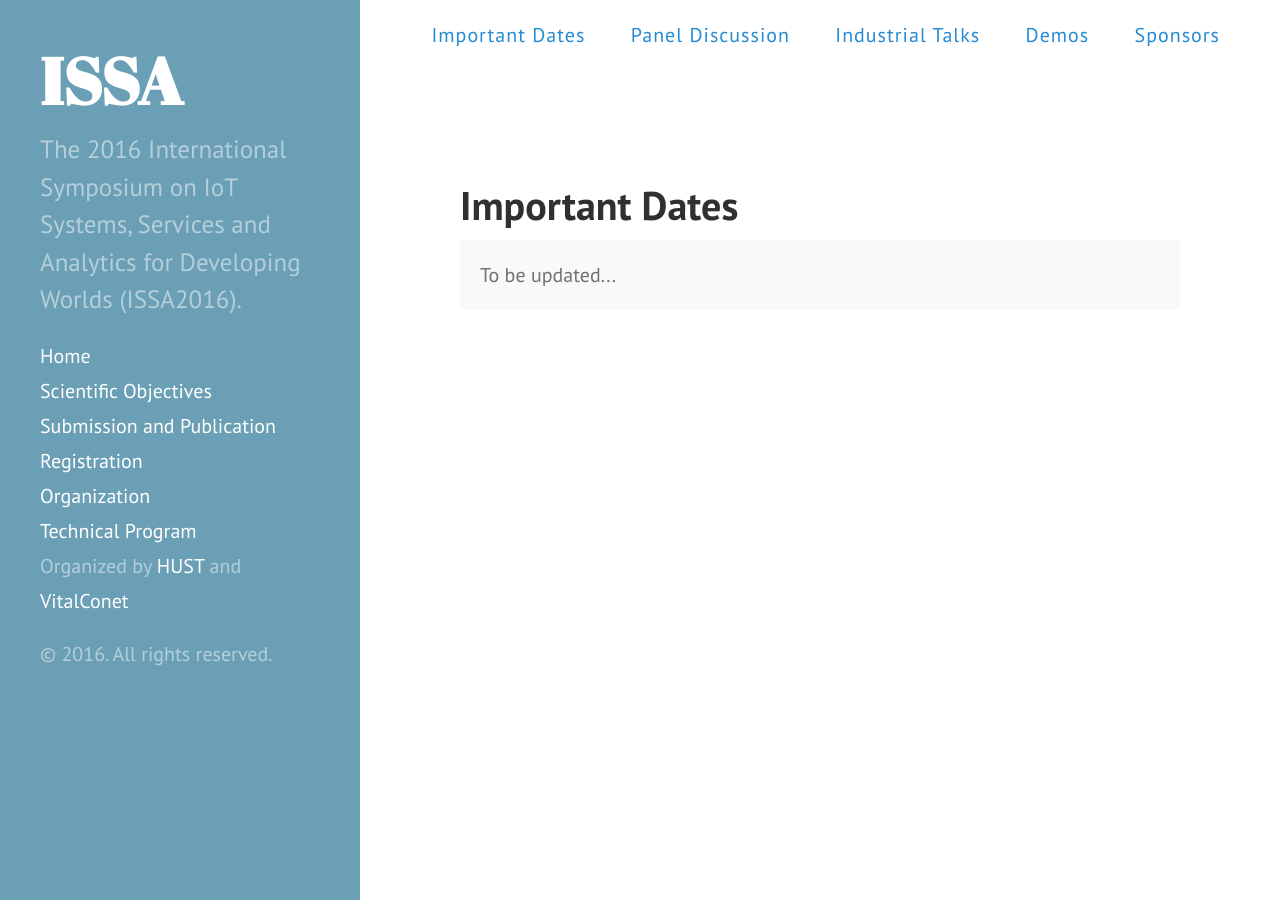
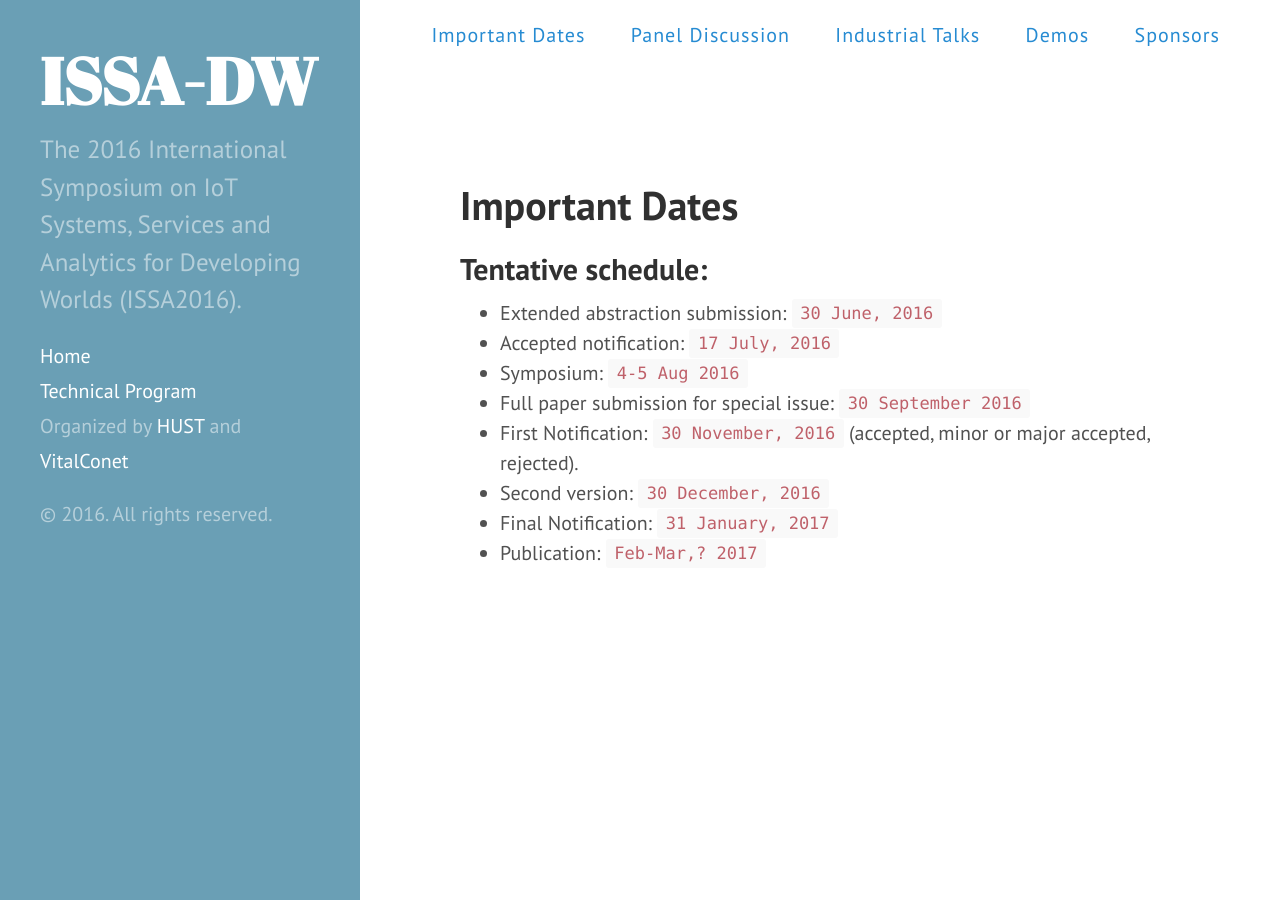
Before and after one commit to issadw/issadw.github.io, a Jekyll site: the page built from important_dates.md, in a window 1280 px wide. Built offline with Jekyll 4.4.1, drawn with Linux system fonts in a browser that asks for light colours.

Commit message:
change sidebar layout & post

```diff
--- a/_config.yml
+++ b/_config.yml
@@ -7,7 +7,7 @@ permalink:        pretty
 # permalink:        /:title/
 
 # Setup
-title:            ISSA
+title:            ISSA-DW
 tagline:          'ISSA'
 description:      'The 2016 International Symposium on  IoT  Systems, Services and Analytics for Developing Worlds (ISSA2016).'
 url:              http://issadw.github.io
--- a/_includes/sidebar.html
+++ b/_includes/sidebar.html
@@ -25,10 +25,14 @@
           {% endif %}
         {% endif %}
       {% endfor %} -->
-      <a class="sidebar-nav-item{% if page.url == '/scientific_objectives/') %} active{% endif %}" href="{{ side.baseurl }}/scientific_objectives">Scientific Objectives</a>
+
+      <!-- Prev sidebar -->
+      <!-- <a class="sidebar-nav-item{% if page.url == '/scientific_objectives/') %} active{% endif %}" href="{{ side.baseurl }}/scientific_objectives">Scientific Objectives</a>
       <a class="sidebar-nav-item{% if page.url == '/submission_and_publication/') %} active{% endif %}" href="{{ side.baseurl }}/submission_and_publication">Submission and Publication</a>
       <a class="sidebar-nav-item{% if page.url == '/registration/') %} active{% endif %}" href="{{ side.baseurl }}/registration">Registration</a>
-      <a class="sidebar-nav-item{% if page.url == '/organization/') %} active{% endif %}" href="{{ side.baseurl }}/organization">Organization</a>
+      <a class="sidebar-nav-item{% if page.url == '/organization/') %} active{% endif %}" href="{{ side.baseurl }}/organization">Organization</a> -->
+
+
       <a class="sidebar-nav-item{% if page.url == '/technical_program/') %} active{% endif %}" href="{{ side.baseurl }}/technical_program">Technical Program</a>
       <span class="sidebar-nav-item">Organized by <a href="http://soict.hust.edu.vn" target="_blank">HUST</a> and <a href="http://vitalconet.github.io" target="_blank">VitalConet</a></span>
       <!-- <span class="sidebar-nav-item">Currently v{{ site.version }}</span> -->
--- a/important_dates.md
+++ b/important_dates.md
@@ -3,6 +3,13 @@ layout: page
 title: Important Dates
 ---
 
-<p class="message">
-    To be updated...
-</p>
+## Tentative schedule:
+
+* Extended abstraction submission: `30 June, 2016`
+* Accepted notification: `17 July, 2016`
+* Symposium: `4-5 Aug 2016`
+* Full paper submission for special issue: `30 September 2016`
+* First Notification: `30 November, 2016` (accepted, minor or major accepted, rejected).
+* Second version: `30 December, 2016`
+* Final Notification: `31 January, 2017`
+* Publication: `Feb-Mar,? 2017`
```
Also changed, not shown: _posts/2016-05-29-introduction.md (+73 -0 lines), 404.html (line endings or trailing spaces), _ppages/organization.md (renamed from organization.md), _ppages/registration.md (renamed from registration.md), _ppages/scientific_objectives.md (renamed from scientific_objectives.md), _ppages/submission_and_publication.md (renamed from submission_and_publication.md).
